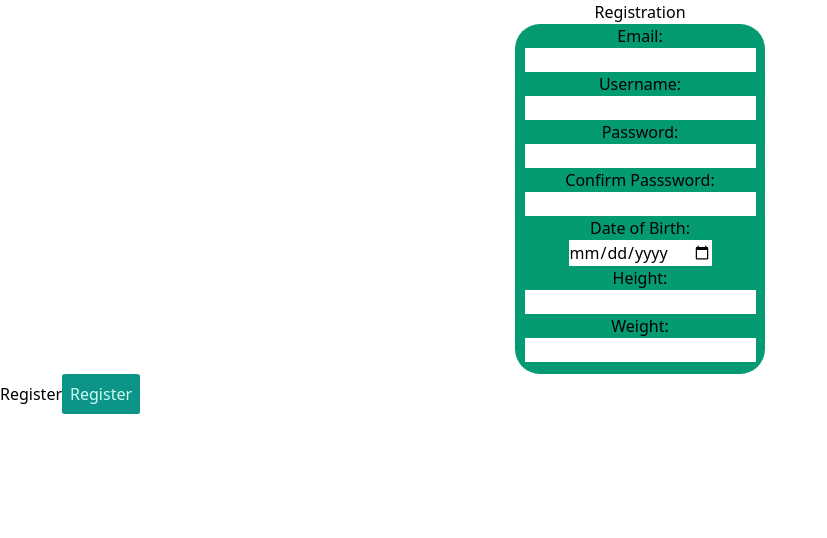
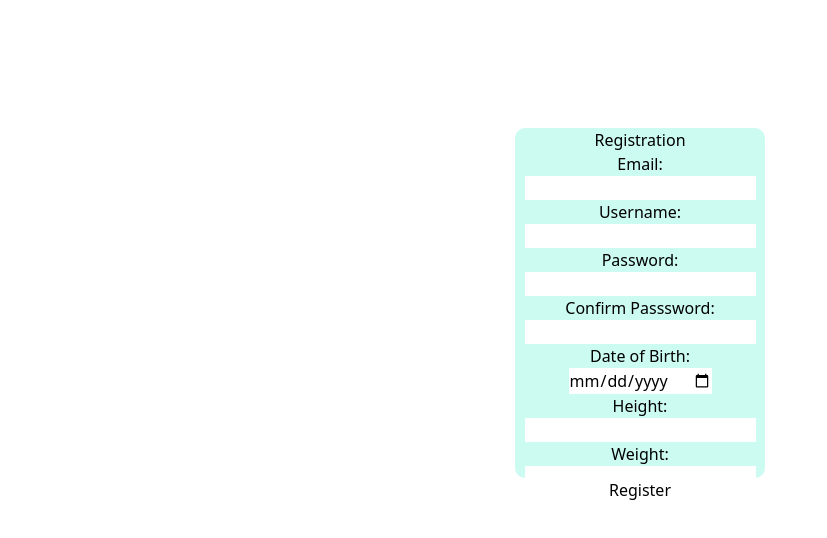
Before and after one commit to Patrick42702/2024-Hopperhacks-fitness-project, a React app in the folder client/: page /register in a window 1280 px wide. Shown: the top 538 px of the page, without its empty margins (0-827 px from the left). Built offline with nearby package versions, Linux system fonts and the light colour scheme; the HTML template or start-up script is replaced by a standard one.

Commit message:
added gradient

```diff
--- a/client/src/components/layout.jsx
+++ b/client/src/components/layout.jsx
@@ -2,7 +2,7 @@ import { Outlet } from "react-router-dom";
 
 export function Layout() {
   return (
-    <div className="text-teal-100 bg-teal-900 min-h-screen">
+    <div className="text-black-100 font-semibold font-mono bg-gradient-to-r from-cyan-500 to-blue-500 min-h-screen">
       <Outlet />
     </div>
 
--- a/client/src/components/register.jsx
+++ b/client/src/components/register.jsx
@@ -4,11 +4,11 @@ export function Register(){
   return (
     <>
       <form target='_self' onSubmit={(e) => submitRegister(e)} action="submit">
-        <div className="title">Registration</div>
         <div className="registration-box">
+          <h2 className="title">Registration</h2>
           <div className="fields">
             <div id="email">
-              <label id="email-header" className="text-cyan-200">Email:</label>
+              <label id="email-header">Email:</label>
               <br />
               <input type="email" id="email" name="email" />
               <br />
@@ -59,8 +59,7 @@ export function Register(){
           </div>
         </div>
 
-        <input id="submit" type="submit" value="Register"/>
-        <button type="submit">Register</button>
+        <div className="submit">Register</div>
 
       </form>
     </>
--- a/client/src/index.css
+++ b/client/src/index.css
@@ -13,13 +13,12 @@ body {
 }
 
 .registration-box {
-  background-color: rgb(4, 155, 115);
+  background: #ccfbf1;
   width: 250px;
   height: 350px;
-  border-radius: 25px;
-  text-align: center;
-  margin-left: auto;
-  margin-right: auto;
+  border-radius: 10px;
+  margin: auto;
+  margin-top: 10%;
 }
 
 .fields {
```
